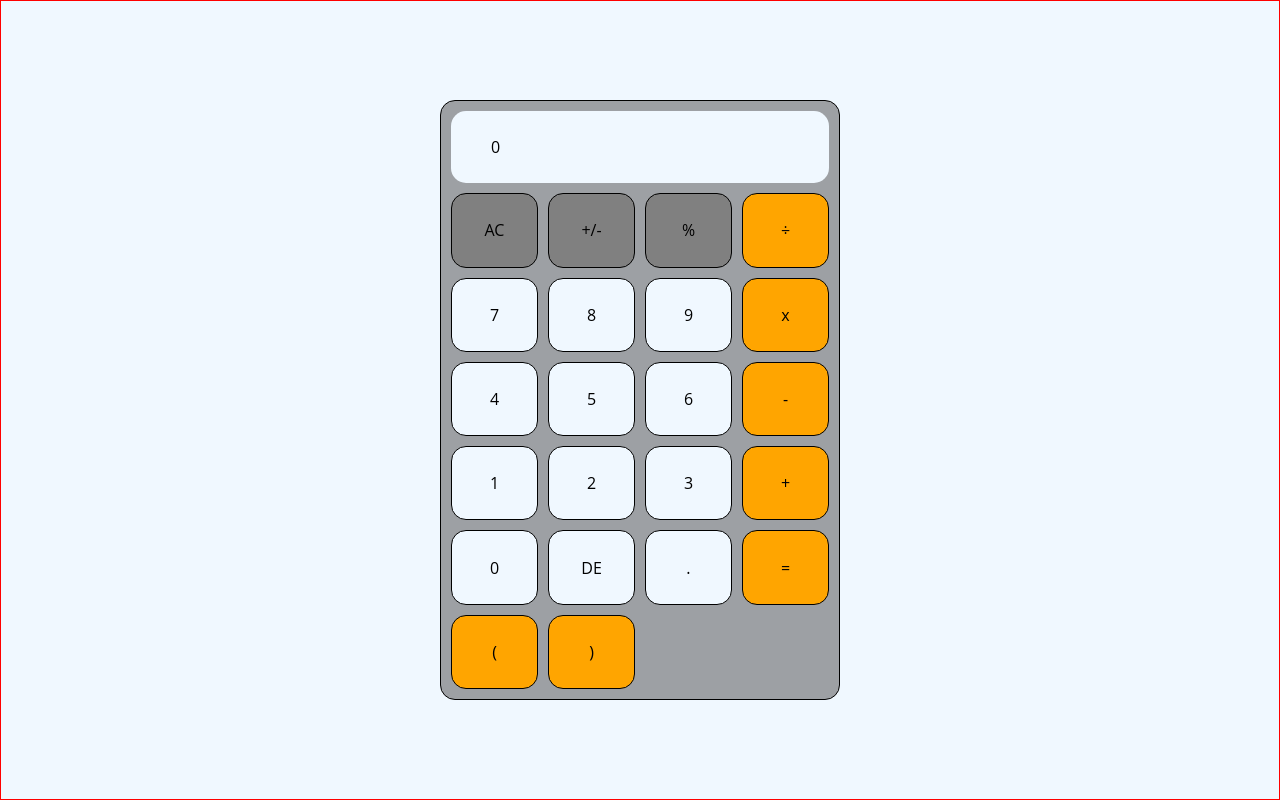
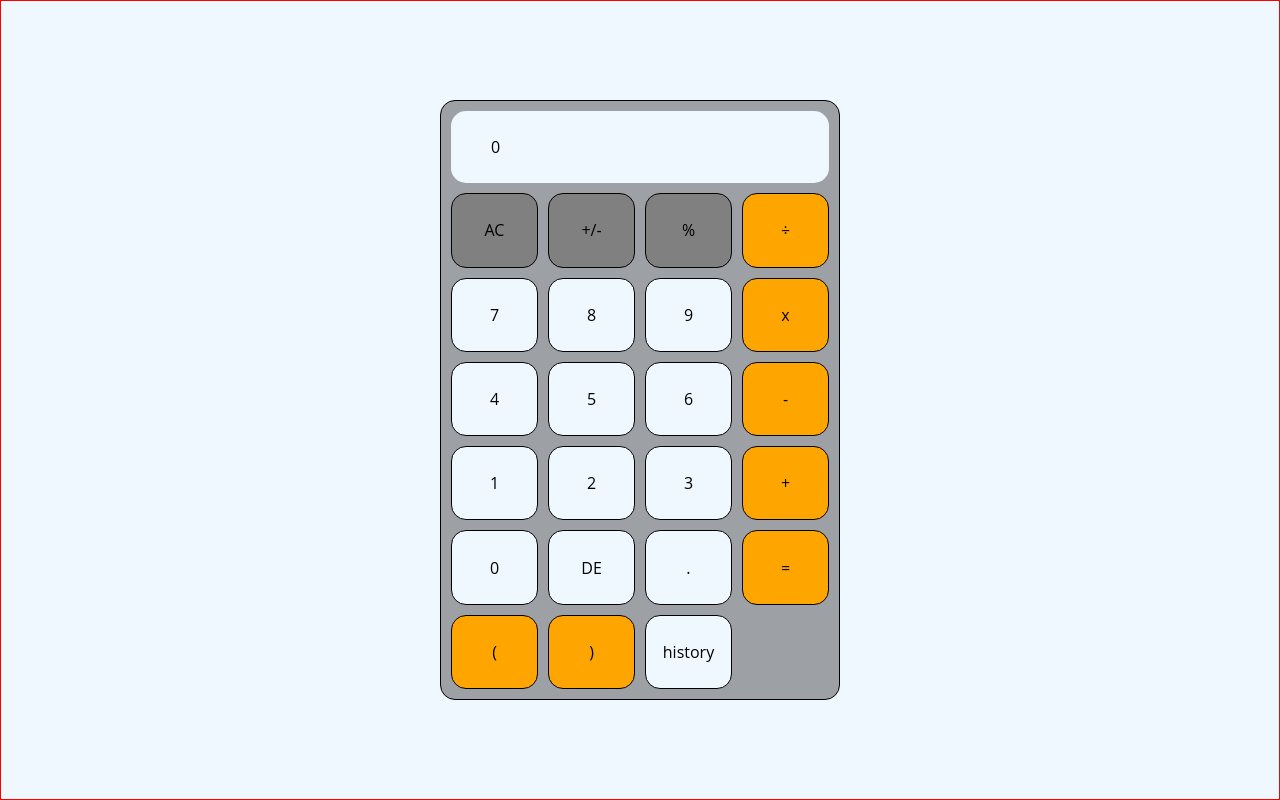
Before and after one commit to josueJURE/calculator, a plain HTML site: page index.html in a window 1280 px wide. Drawn offline with Linux system fonts and the light colour scheme.

Commit message:
feat(JS): create history button

```diff
--- a/index.css
+++ b/index.css
@@ -30,6 +30,7 @@ body {
   background-color: rgb(27 22 22 / 39%);
 }
 
+.history,
 .child {
   border: 1px black solid;
   display: grid;
--- a/index.html
+++ b/index.html
@@ -9,6 +9,7 @@
 <body>
     <div class="parent">
         <div data-screen class="screen">0</div>
+
             <div data-value="AC" class="child symbol">AC</div>
             <div data-value="minus" class="child symbol">+/-</div>
             <div data-value="%" data-operator class="child symbol">%</div>
@@ -31,6 +32,10 @@
             <div data-value="=" data-operator  class="child operator">=</div>
             <div data-value="(" data-operator  class="child operator">(</div>
             <div data-value=")" data-operator  class="child operator">)</div>
+            <div data-value="history" class="history">history</div>
+
+
+
       </div>
     </div>
     <script src="index.js"></script>
```
Lines whose indentation alone changed are shown as unchanged.
